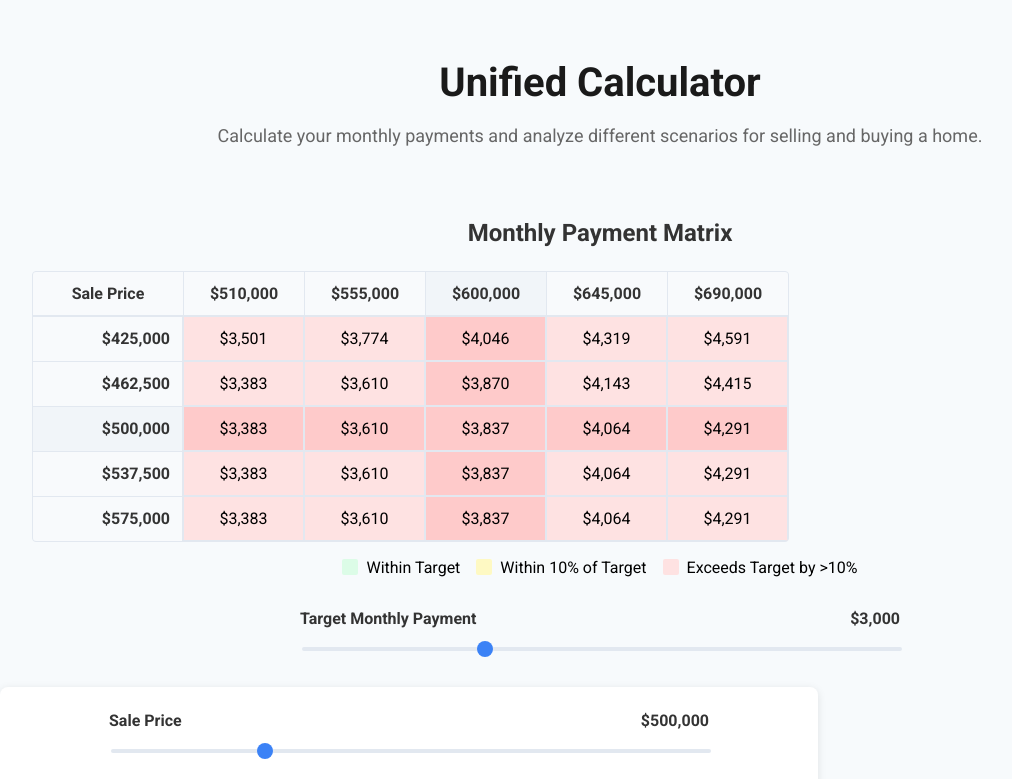
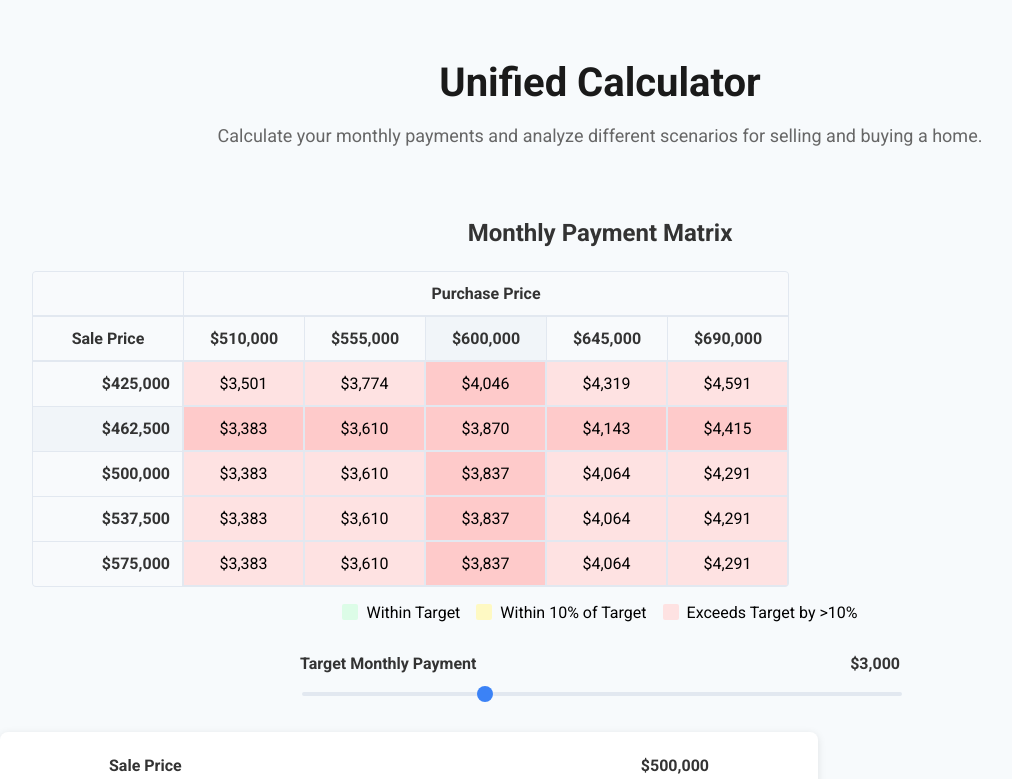
Before and after one commit to trentschade/buy-sell_fullstack_3_next, a Next.js app: page /unified-calculator in a window 1280 px wide. Shown: the top 779 px of the page, without its empty margins (40-1052 px from the left). Built offline with nearby package versions, Linux system fonts and the light colour scheme.

Commit message:
Fix the Purchase price label

```diff
--- a/components/calculator/MonthlyPaymentMatrix.js
+++ b/components/calculator/MonthlyPaymentMatrix.js
@@ -53,6 +53,15 @@ const MonthlyPaymentMatrix = ({
     <div className={styles.matrixSection}>
       <h2>Monthly Payment Matrix</h2>
       <div className={styles.matrixContainer} role="table" aria-label="Monthly Payment Matrix">
+        {/* Purchase Price header row */}
+        <div className={styles.matrixHeader} role="row">
+          <div className={styles.headerCell} role="columnheader"></div>
+          <div className={`${styles.headerCell} ${styles.mergedHeader}`} role="columnheader" aria-colspan="5">
+            Purchase Price
+          </div>
+        </div>
+
+        {/* Price values row */}
         <div className={styles.matrixHeader} role="row">
           <div className={styles.headerCell} role="columnheader">Sale Price</div>
           {purchasePrices.map((price) => (
--- a/styles/UnifiedCalculator.module.css
+++ b/styles/UnifiedCalculator.module.css
@@ -398,3 +398,12 @@
   max-width: 600px;
   margin: 0 auto;
 }
+
+.mergedHeader {
+  grid-column: 2 / -1;
+  text-align: center;
+  background-color: #f8fafc;
+  border-bottom: 1px solid #e2e8f0;
+  font-weight: 600;
+  color: #333;
+}
```
